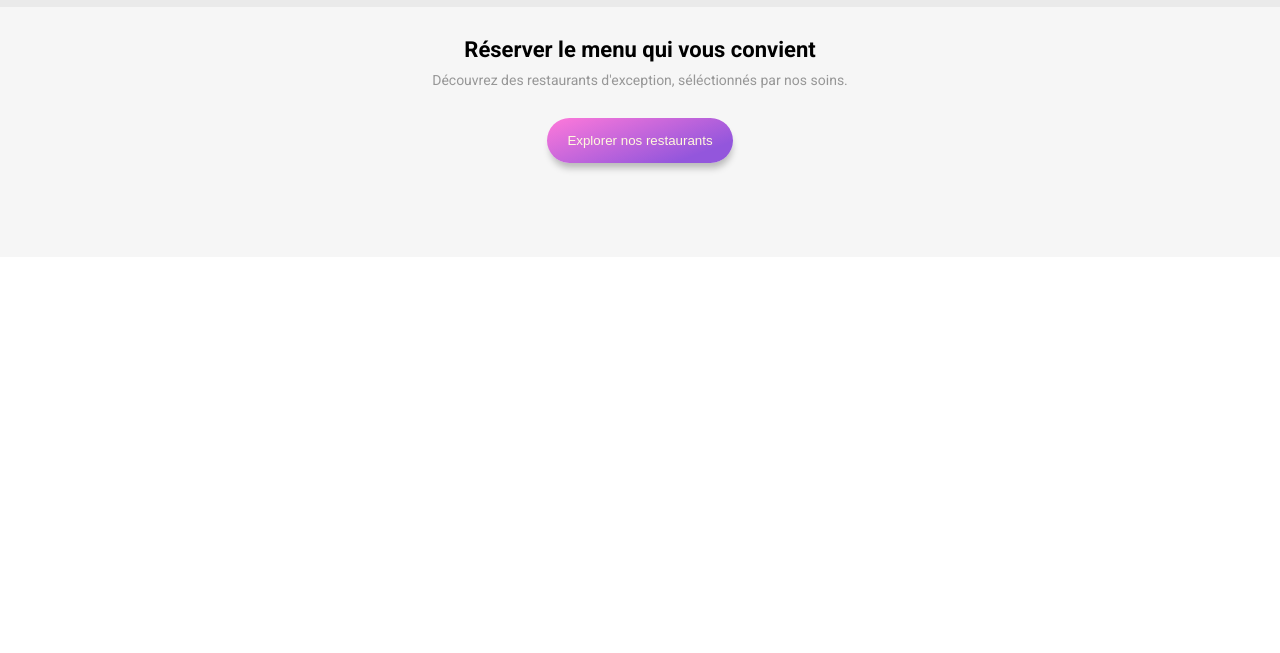
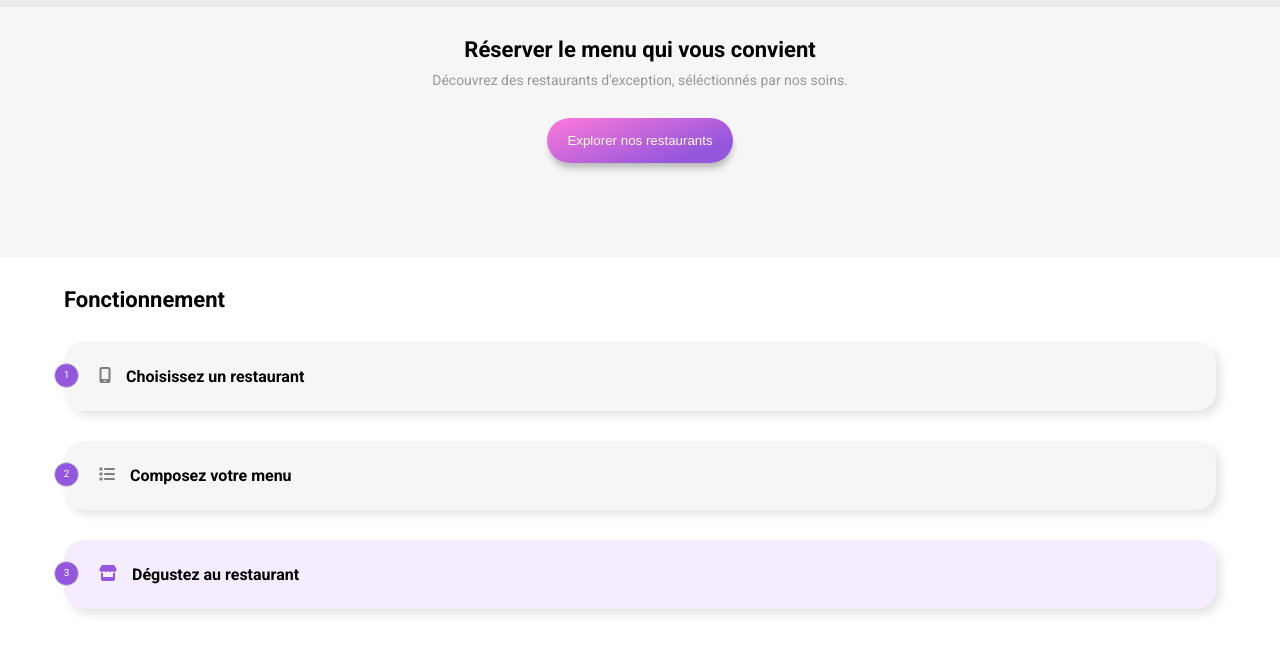
Before and after one commit to NeilBouiche/Ohmyfood, a website: page index.html in a window 1280 px wide. Shown: the part 81-734 px from the top of the page. Drawn offline with Linux system fonts and the light colour scheme; a web font is replaced by a local one.

Commit message:
Ajout de la partie fonctionnement

```diff
--- a/index.html
+++ b/index.html
@@ -39,5 +39,28 @@
         <button class="hero__btn">Explorer nos restaurants</button>
       </div>
     </section>
+    <!-- Main -->
+    <main class="main">
+      <div class="fonctionnement container">
+        <h2 class="fonctionnement__title">Fonctionnement</h1>
+        <div class="step">
+          <div class="step__box">
+            <span class="step__bubble">1</span>
+            <i class="step__icon fa-solid fa-mobile-screen"></i>
+            <p class="step__description">Choisissez un restaurant</p>
+          </div>
+          <div class="step__box">
+            <span class="step__bubble">2</span>
+            <i class="step__icon fa-solid fa-list"></i>
+            <p class="step__description">Composez votre menu</p>
+          </div>
+          <div class="step__box step__box--selected">
+            <span class="step__bubble">3</span>
+            <i class="step__icon step__icon--selected fa-solid fa-store"></i>
+            <p class="step__description">Dégustez au restaurant</p>
+          </div>
+        </div>
+      </div>
+    </main>
   </body>
 </html>
--- a/sass/base/_typography.scss
+++ b/sass/base/_typography.scss
@@ -9,5 +9,6 @@ h1 {
 }
 
 h2 {
-  font-size: 1.8rem;
+  font-size: 2.2rem;
+  font-weight: bold;
 }
--- /dev/null
+++ b/sass/layout/_fonctionnement.scss
@@ -0,0 +1,53 @@
+.fonctionnement {
+  margin-top: 3rem;
+}
+
+.step {
+  align-items: center;
+
+  &__box {
+    margin-top: 3rem;
+    width: 100%;
+    display: flex;
+    position: relative;
+    justify-content: flex-start;
+    background-color: #f6f6f6;
+    border-radius: 2rem;
+    padding: 2.5rem 6rem 2.5rem 2rem;
+    box-shadow: 5px 5px 10px #e5e5e5, -5px -5px 10px #ffffff;
+
+    &--selected {
+      background-color: #f5edff;
+    }
+  }
+
+  &__bubble {
+    color: white;
+    position: absolute;
+    padding: 0.5rem;
+    background-color: #9356dc;
+    border-radius: 50%;
+    border: solid 1px #d3d3d3;
+    width: 2.5rem;
+    height: 2.5rem;
+    font-size: 1rem;
+    text-align: center;
+    vertical-align: middle;
+    left: -1rem;
+    top: 2.1rem;
+  }
+
+  &__icon {
+    color: #7e7e7e;
+    margin-left: 1.5rem;
+
+    &--selected {
+      color: #9356dc;
+    }
+  }
+
+  &__description {
+    font-weight: 600;
+    margin-left: 1.5rem;
+  }
+}
--- a/sass/layout/_hero.scss
+++ b/sass/layout/_hero.scss
@@ -33,11 +33,6 @@
   text-align: center;
   min-height: 25rem;
 
-  &__title {
-    font-size: 2.2rem;
-    font-weight: bold;
-  }
-
   &__description {
     margin-top: 1rem;
     font-size: 1.4rem;
--- a/sass/main.scss
+++ b/sass/main.scss
@@ -6,3 +6,4 @@
 @import "./layout/container";
 @import "./layout/header";
 @import "./layout/hero";
+@import "./layout/fonctionnement";
```
Also changed, not shown: public/css/style.css, 1 other file.
